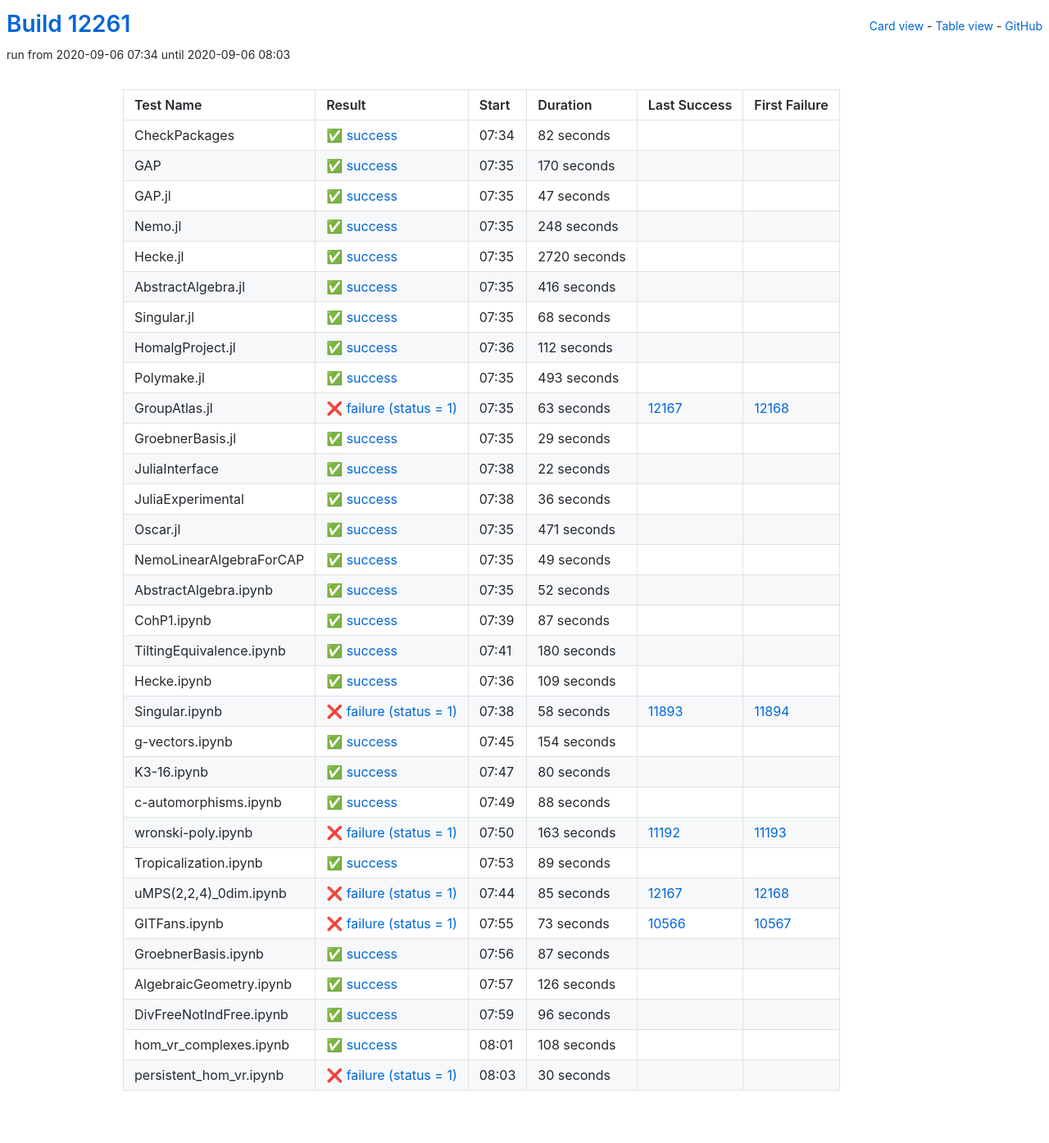
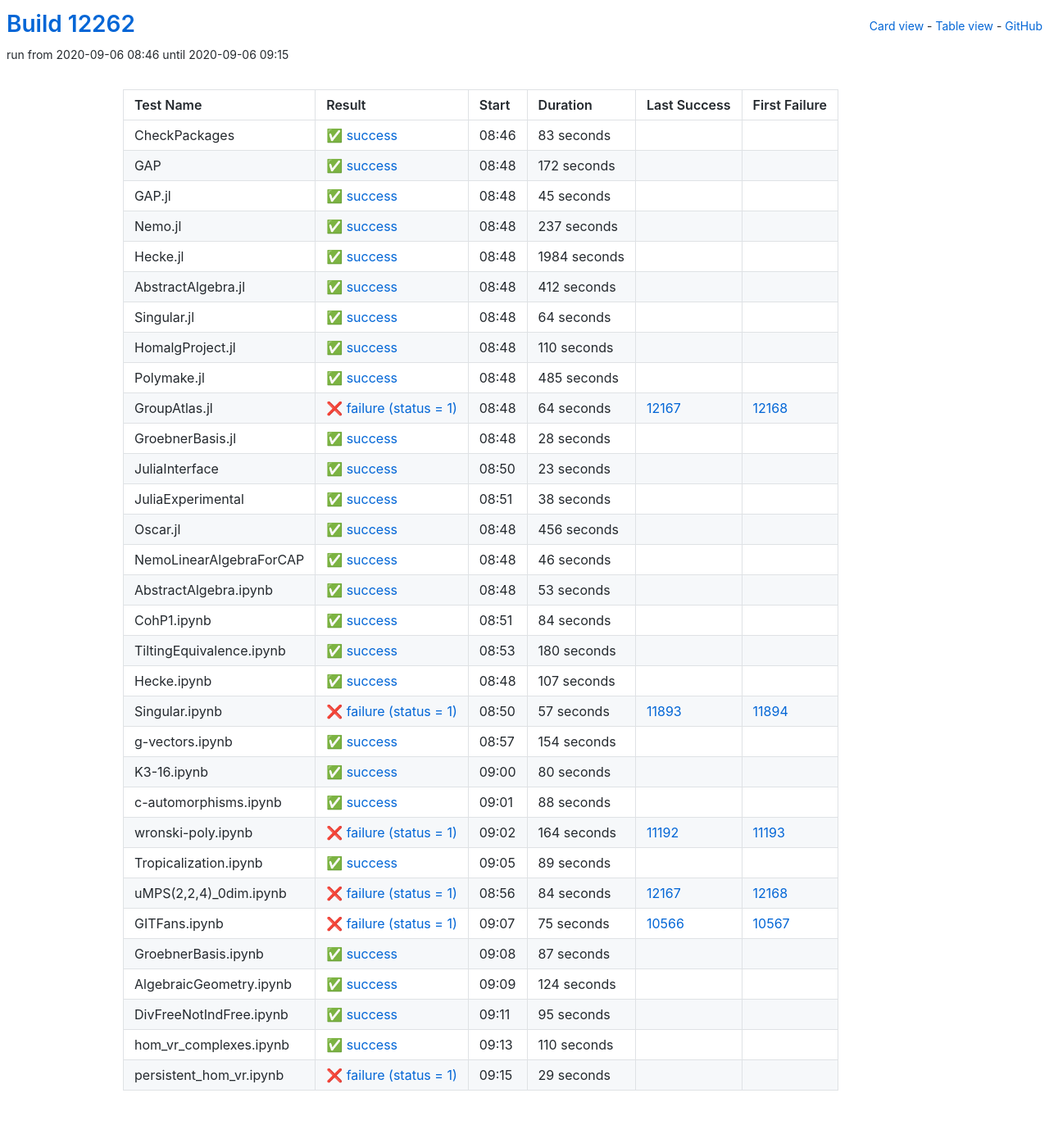
Before and after one commit to oscar-system/oscar-ci-status, a Jekyll site: the page built from table.html, in a window 1280 px wide. Shown: the whole page at 82% size. Built offline with Jekyll 4.4.1, drawn with Linux system fonts in a browser that asks for light colours.

Commit message:
Build #12262

```diff
--- a/_data/ci.yml
+++ b/_data/ci.yml
@@ -1,6 +1,6 @@
 ---
-build: 12261
-build_url: https://oscarci.mathematik.uni-kl.de/job/oscar/12261/
+build: 12262
+build_url: https://oscarci.mathematik.uni-kl.de/job/oscar/12262/
 job: oscar
 organization: oscar-system
 repo: oscar-ci-status
@@ -8,212 +8,212 @@
 tests:
 - name: CheckPackages
   id: checkpackages
-  log: https://oscarci.mathematik.uni-kl.de/job/oscar/12261/artifact/logs/build-12261/CheckPackages.log
-  start: 2020-09-06 07:34
+  log: https://oscarci.mathematik.uni-kl.de/job/oscar/12262/artifact/logs/build-12262/CheckPackages.log
+  start: 2020-09-06 08:46
   success: true
   exitcode: 0
   status: success
-  duration: 82
+  duration: 83
   last_success: false
   last_success_url:
   first_failure: false
   first_failure_url:
 - name: GAP
   id: gap
-  log: https://oscarci.mathematik.uni-kl.de/job/oscar/12261/artifact/logs/build-12261/GAP.log
-  start: 2020-09-06 07:35
+  log: https://oscarci.mathematik.uni-kl.de/job/oscar/12262/artifact/logs/build-12262/GAP.log
+  start: 2020-09-06 08:48
   success: true
   exitcode: 0
   status: success
-  duration: 170
+  duration: 172
   last_success: false
   last_success_url:
   first_failure: false
   first_failure_url:
 - name: GAP.jl
   id: gap-jl
-  log: https://oscarci.mathematik.uni-kl.de/job/oscar/12261/artifact/logs/build-12261/GAP.jl.log
-  start: 2020-09-06 07:35
+  log: https://oscarci.mathematik.uni-kl.de/job/oscar/12262/artifact/logs/build-12262/GAP.jl.log
+  start: 2020-09-06 08:48
   success: true
   exitcode: 0
   status: success
-  duration: 47
+  duration: 45
   last_success: false
   last_success_url:
   first_failure: false
   first_failure_url:
 - name: Nemo.jl
   id: nemo-jl
-  log: https://oscarci.mathematik.uni-kl.de/job/oscar/12261/artifact/logs/build-12261/Nemo.jl.log
-  start: 2020-09-06 07:35
+  log: https://oscarci.mathematik.uni-kl.de/job/oscar/12262/artifact/logs/build-12262/Nemo.jl.log
+  start: 2020-09-06 08:48
   success: true
   exitcode: 0
   status: success
-  duration: 248
+  duration: 237
   last_success: false
   last_success_url:
   first_failure: false
   first_failure_url:
 - name: Hecke.jl
   id: hecke-jl
-  log: https://oscarci.mathematik.uni-kl.de/job/oscar/12261/artifact/logs/build-12261/Hecke.jl.log
-  start: 2020-09-06 07:35
+  log: https://oscarci.mathematik.uni-kl.de/job/oscar/12262/artifact/logs/build-12262/Hecke.jl.log
+  start: 2020-09-06 08:48
   success: true
   exitcode: 0
   status: success
-  duration: 2720
+  duration: 1984
   last_success: false
   last_success_url:
   first_failure: false
   first_failure_url:
 - name: AbstractAlgebra.jl
   id: abstractalgebra-jl
-  log: https://oscarci.mathematik.uni-kl.de/job/oscar/12261/artifact/logs/build-12261/AbstractAlgebra.jl.log
-  start: 2020-09-06 07:35
+  log: https://oscarci.mathematik.uni-kl.de/job/oscar/12262/artifact/logs/build-12262/AbstractAlgebra.jl.log
+  start: 2020-09-06 08:48
   success: true
   exitcode: 0
   status: success
-  duration: 416
+  duration: 412
   last_success: false
   last_success_url:
   first_failure: false
   first_failure_url:
 - name: Singular.jl
   id: singular-jl
-  log: https://oscarci.mathematik.uni-kl.de/job/oscar/12261/artifact/logs/build-12261/Singular.jl.log
-  start: 2020-09-06 07:35
+  log: https://oscarci.mathematik.uni-kl.de/job/oscar/12262/artifact/logs/build-12262/Singular.jl.log
+  start: 2020-09-06 08:48
   success: true
   exitcode: 0
   status: success
-  duration: 68
+  duration: 64
   last_success: false
   last_success_url:
   first_failure: false
   first_failure_url:
 - name: HomalgProject.jl
   id: homalgproject-jl
-  log: https://oscarci.mathematik.uni-kl.de/job/oscar/12261/artifact/logs/build-12261/HomalgProject.jl.log
-  start: 2020-09-06 07:36
+  log: https://oscarci.mathematik.uni-kl.de/job/oscar/12262/artifact/logs/build-12262/HomalgProject.jl.log
+  start: 2020-09-06 08:48
   success: true
   exitcode: 0
   status: success
-  duration: 112
+  duration: 110
   last_success: false
   last_success_url:
   first_failure: false
   first_failure_url:
 - name: Polymake.jl
   id: polymake-jl
-  log: https://oscarci.mathematik.uni-kl.de/job/oscar/12261/artifact/logs/build-12261/Polymake.jl.log
-  start: 2020-09-06 07:35
+  log: https://oscarci.mathematik.uni-kl.de/job/oscar/12262/artifact/logs/build-12262/Polymake.jl.log
+  start: 2020-09-06 08:48
   success: true
   exitcode: 0
   status: success
-  duration: 493
+  duration: 485
   last_success: false
   last_success_url:
   first_failure: false
   first_failure_url:
 - name: GroupAtlas.jl
   id: groupatlas-jl
-  log: https://oscarci.mathematik.uni-kl.de/job/oscar/12261/artifact/logs/build-12261/GroupAtlas.jl.log
-  start: 2020-09-06 07:35
+  log: https://oscarci.mathematik.uni-kl.de/job/oscar/12262/artifact/logs/build-12262/GroupAtlas.jl.log
+  start: 2020-09-06 08:48
   success: false
   exitcode: 1
   status: failure
-  duration: 63
+  duration: 64
   last_success: 12167
   last_success_url: https://oscarci.mathematik.uni-kl.de/job/oscar/12167/
   first_failure: 12168
   first_failure_url: https://oscarci.mathematik.uni-kl.de/job/oscar/12168/
 - name: GroebnerBasis.jl
   id: groebnerbasis-jl
-  log: https://oscarci.mathematik.uni-kl.de/job/oscar/12261/artifact/logs/build-12261/GroebnerBasis.jl.log
-  start: 2020-09-06 07:35
+  log: https://oscarci.mathematik.uni-kl.de/job/oscar/12262/artifact/logs/build-12262/GroebnerBasis.jl.log
+  start: 2020-09-06 08:48
   success: true
   exitcode: 0
   status: success
-  duration: 29
+  duration: 28
   last_success: false
   last_success_url:
   first_failure: false
   first_failure_url:
 - name: JuliaInterface
   id: juliainterface
-  log: https://oscarci.mathematik.uni-kl.de/job/oscar/12261/artifact/logs/build-12261/JuliaInterface.log
-  start: 2020-09-06 07:38
+  log: https://oscarci.mathematik.uni-kl.de/job/oscar/12262/artifact/logs/build-12262/JuliaInterface.log
+  start: 2020-09-06 08:50
   success: true
   exitcode: 0
   status: success
-  duration: 22
+  duration: 23
   last_success: false
   last_success_url:
   first_failure: false
   first_failure_url:
 - name: JuliaExperimental
   id: juliaexperimental
-  log: https://oscarci.mathematik.uni-kl.de/job/oscar/12261/artifact/logs/build-12261/JuliaExperimental.log
-  start: 2020-09-06 07:38
+  log: https://oscarci.mathematik.uni-kl.de/job/oscar/12262/artifact/logs/build-12262/JuliaExperimental.log
+  start: 2020-09-06 08:51
   success: true
   exitcode: 0
   status: success
-  duration: 36
+  duration: 38
   last_success: false
   last_success_url:
   first_failure: false
   first_failure_url:
 - name: Oscar.jl
   id: oscar-jl
-  log: https://oscarci.mathematik.uni-kl.de/job/oscar/12261/artifact/logs/build-12261/Oscar.jl.log
-  start: 2020-09-06 07:35
+  log: https://oscarci.mathematik.uni-kl.de/job/oscar/12262/artifact/logs/build-12262/Oscar.jl.log
+  start: 2020-09-06 08:48
   success: true
   exitcode: 0
   status: success
-  duration: 471
+  duration: 456
   last_success: false
   last_success_url:
   first_failure: false
   first_failure_url:
 - name: NemoLinearAlgebraForCAP
   id: nemolinearalgebraforcap
-  log: https://oscarci.mathematik.uni-kl.de/job/oscar/12261/artifact/logs/build-12261/NemoLinearAlgebraForCAP.log
-  start: 2020-09-06 07:35
+  log: https://oscarci.mathematik.uni-kl.de/job/oscar/12262/artifact/logs/build-12262/NemoLinearAlgebraForCAP.log
+  start: 2020-09-06 08:48
   success: true
   exitcode: 0
   status: success
-  duration: 49
+  duration: 46
   last_success: false
   last_success_url:
   first_failure: false
   first_failure_url:
 - name: AbstractAlgebra.ipynb
   id: abstractalgebra-ipynb
-  log: https://oscarci.mathematik.uni-kl.de/job/oscar/12261/artifact/logs/build-12261/AbstractAlgebra.ipynb.log
-  start: 2020-09-06 07:35
+  log: https://oscarci.mathematik.uni-kl.de/job/oscar/12262/artifact/logs/build-12262/AbstractAlgebra.ipynb.log
+  start: 2020-09-06 08:48
   success: true
   exitcode: 0
   status: success
-  duration: 52
+  duration: 53
   last_success: false
   last_success_url:
   first_failure: false
   first_failure_url:
 - name: CohP1.ipynb
   id: cohp1-ipynb
-  log: https://oscarci.mathematik.uni-kl.de/job/oscar/12261/artifact/logs/build-12261/CohP1.ipynb.log
-  start: 2020-09-06 07:39
+  log: https://oscarci.mathematik.uni-kl.de/job/oscar/12262/artifact/logs/build-12262/CohP1.ipynb.log
+  start: 2020-09-06 08:51
   success: true
   exitcode: 0
   status: success
-  duration: 87
+  duration: 84
   last_success: false
   last_success_url:
   first_failure: false
   first_failure_url:
 - name: TiltingEquivalence.ipynb
   id: tiltingequivalence-ipynb
-  log: https://oscarci.mathematik.uni-kl.de/job/oscar/12261/artifact/logs/build-12261/TiltingEquivalence.ipynb.log
-  start: 2020-09-06 07:41
+  log: https://oscarci.mathematik.uni-kl.de/job/oscar/12262/artifact/logs/build-12262/TiltingEquivalence.ipynb.log
+  start: 2020-09-06 08:53
   success: true
   exitcode: 0
   status: success
@@ -224,32 +224,32 @@
   first_failure_url:
 - name: Hecke.ipynb
   id: hecke-ipynb
-  log: https://oscarci.mathematik.uni-kl.de/job/oscar/12261/artifact/logs/build-12261/Hecke.ipynb.log
-  start: 2020-09-06 07:36
+  log: https://oscarci.mathematik.uni-kl.de/job/oscar/12262/artifact/logs/build-12262/Hecke.ipynb.log
+  start: 2020-09-06 08:48
   success: true
   exitcode: 0
   status: success
-  duration: 109
+  duration: 107
   last_success: false
   last_success_url:
   first_failure: false
   first_failure_url:
 - name: Singular.ipynb
   id: singular-ipynb
-  log: https://oscarci.mathematik.uni-kl.de/job/oscar/12261/artifact/logs/build-12261/Singular.ipynb.log
-  start: 2020-09-06 07:38
+  log: https://oscarci.mathematik.uni-kl.de/job/oscar/12262/artifact/logs/build-12262/Singular.ipynb.log
+  start: 2020-09-06 08:50
   success: false
   exitcode: 1
   status: failure
-  duration: 58
+  duration: 57
   last_success: 11893
   last_success_url: https://oscarci.mathematik.uni-kl.de/job/oscar/11893/
   first_failure: 11894
   first_failure_url: https://oscarci.mathematik.uni-kl.de/job/oscar/11894/
 - name: g-vectors.ipynb
   id: g-vectors-ipynb
-  log: https://oscarci.mathematik.uni-kl.de/job/oscar/12261/artifact/logs/build-12261/g-vectors.ipynb.log
-  start: 2020-09-06 07:45
+  log: https://oscarci.mathematik.uni-kl.de/job/oscar/12262/artifact/logs/build-12262/g-vectors.ipynb.log
+  start: 2020-09-06 08:57
   success: true
   exitcode: 0
   status: success
@@ -260,8 +260,8 @@
   first_failure_url:
 - name: K3-16.ipynb
   id: k3-16-ipynb
-  log: https://oscarci.mathematik.uni-kl.de/job/oscar/12261/artifact/logs/build-12261/K3-16.ipynb.log
-  start: 2020-09-06 07:47
+  log: https://oscarci.mathematik.uni-kl.de/job/oscar/12262/artifact/logs/build-12262/K3-16.ipynb.log
+  start: 2020-09-06 09:00
   success: true
   exitcode: 0
   status: success
@@ -272,8 +272,8 @@
   first_failure_url:
 - name: c-automorphisms.ipynb
   id: c-automorphisms-ipynb
-  log: https://oscarci.mathematik.uni-kl.de/job/oscar/12261/artifact/logs/build-12261/c-automorphisms.ipynb.log
-  start: 2020-09-06 07:49
+  log: https://oscarci.mathematik.uni-kl.de/job/oscar/12262/artifact/logs/build-12262/c-automorphisms.ipynb.log
+  start: 2020-09-06 09:01
   success: true
   exitcode: 0
   status: success
@@ -284,20 +284,20 @@
   first_failure_url:
 - name: wronski-poly.ipynb
   id: wronski-poly-ipynb
-  log: https://oscarci.mathematik.uni-kl.de/job/oscar/12261/artifact/logs/build-12261/wronski-poly.ipynb.log
-  start: 2020-09-06 07:50
+  log: https://oscarci.mathematik.uni-kl.de/job/oscar/12262/artifact/logs/build-12262/wronski-poly.ipynb.log
+  start: 2020-09-06 09:02
   success: false
   exitcode: 1
   status: failure
-  duration: 163
+  duration: 164
   last_success: 11192
   last_success_url: https://oscarci.mathematik.uni-kl.de/job/oscar/11192/
   first_failure: 11193
   first_failure_url: https://oscarci.mathematik.uni-kl.de/job/oscar/11193/
 - name: Tropicalization.ipynb
   id: tropicalization-ipynb
-  log: https://oscarci.mathematik.uni-kl.de/job/oscar/12261/artifact/logs/build-12261/Tropicalization.ipynb.log
-  start: 2020-09-06 07:53
+  log: https://oscarci.mathematik.uni-kl.de/job/oscar/12262/artifact/logs/build-12262/Tropicalization.ipynb.log
+  start: 2020-09-06 09:05
   success: true
   exitcode: 0
   status: success
@@ -308,32 +308,32 @@
   first_failure_url:
 - name: uMPS(2,2,4)_0dim.ipynb
   id: umps-2-2-4-0dim-ipynb
-  log: https://oscarci.mathematik.uni-kl.de/job/oscar/12261/artifact/logs/build-12261/uMPS-2-2-4-_0dim.ipynb.log
-  start: 2020-09-06 07:44
+  log: https://oscarci.mathematik.uni-kl.de/job/oscar/12262/artifact/logs/build-12262/uMPS-2-2-4-_0dim.ipynb.log
+  start: 2020-09-06 08:56
   success: false
   exitcode: 1
   status: failure
-  duration: 85
+  duration: 84
   last_success: 12167
   last_success_url: https://oscarci.mathematik.uni-kl.de/job/oscar/12167/
   first_failure: 12168
   first_failure_url: https://oscarci.mathematik.uni-kl.de/job/oscar/12168/
 - name: GITFans.ipynb
   id: gitfans-ipynb
-  log: https://oscarci.mathematik.uni-kl.de/job/oscar/12261/artifact/logs/build-12261/GITFans.ipynb.log
-  start: 2020-09-06 07:55
+  log: https://oscarci.mathematik.uni-kl.de/job/oscar/12262/artifact/logs/build-12262/GITFans.ipynb.log
+  start: 2020-09-06 09:07
   success: false
   exitcode: 1
   status: failure
-  duration: 73
+  duration: 75
   last_success: 10566
   last_success_url: https://oscarci.mathematik.uni-kl.de/job/oscar/10566/
   first_failure: 10567
   first_failure_url: https://oscarci.mathematik.uni-kl.de/job/oscar/10567/
 - name: GroebnerBasis.ipynb
   id: groebnerbasis-ipynb
-  log: https://oscarci.mathematik.uni-kl.de/job/oscar/12261/artifact/logs/build-12261/GroebnerBasis.ipynb.log
-  start: 2020-09-06 07:56
+  log: https://oscarci.mathematik.uni-kl.de/job/oscar/12262/artifact/logs/build-12262/GroebnerBasis.ipynb.log
+  start: 2020-09-06 09:08
   success: true
   exitcode: 0
   status: success
@@ -344,48 +344,48 @@
   first_failure_url:
 - name: AlgebraicGeometry.ipynb
   id: algebraicgeometry-ipynb
-  log: https://oscarci.mathematik.uni-kl.de/job/oscar/12261/artifact/logs/build-12261/AlgebraicGeometry.ipynb.log
-  start: 2020-09-06 07:57
+  log: https://oscarci.mathematik.uni-kl.de/job/oscar/12262/artifact/logs/build-12262/AlgebraicGeometry.ipynb.log
+  start: 2020-09-06 09:09
   success: true
   exitcode: 0
   status: success
-  duration: 126
+  duration: 124
   last_success: false
   last_success_url:
   first_failure: false
   first_failure_url:
 - name: DivFreeNotIndFree.ipynb
   id: divfreenotindfree-ipynb
-  log: https://oscarci.mathematik.uni-kl.de/job/oscar/12261/artifact/logs/build-12261/DivFreeNotIndFree.ipynb.log
-  start: 2020-09-06 07:59
+  log: https://oscarci.mathematik.uni-kl.de/job/oscar/12262/artifact/logs/build-12262/DivFreeNotIndFree.ipynb.log
+  start: 2020-09-06 09:11
   success: true
   exitcode: 0
   status: success
-  duration: 96
+  duration: 95
   last_success: false
   last_success_url:
   first_failure: false
   first_failure_url:
 - name: hom_vr_complexes.ipynb
   id: hom-vr-complexes-ipynb
-  log: https://oscarci.mathematik.uni-kl.de/job/oscar/12261/artifact/logs/build-12261/hom_vr_complexes.ipynb.log
-  start: 2020-09-06 08:01
+  log: https://oscarci.mathematik.uni-kl.de/job/oscar/12262/artifact/logs/build-12262/hom_vr_complexes.ipynb.log
+  start: 2020-09-06 09:13
   success: true
   exitcode: 0
   status: success
-  duration: 108
+  duration: 110
   last_success: false
   last_success_url:
   first_failure: false
   first_failure_url:
 - name: persistent_hom_vr.ipynb
   id: persistent-hom-vr-ipynb
-  log: https://oscarci.mathematik.uni-kl.de/job/oscar/12261/artifact/logs/build-12261/persistent_hom_vr.ipynb.log
-  start: 2020-09-06 08:03
+  log: https://oscarci.mathematik.uni-kl.de/job/oscar/12262/artifact/logs/build-12262/persistent_hom_vr.ipynb.log
+  start: 2020-09-06 09:15
   success: false
   exitcode: 1
   status: failure
-  duration: 30
+  duration: 29
   last_success: false
   last_success_url:
   first_failure: false
```
Also changed, not shown: README.md.
